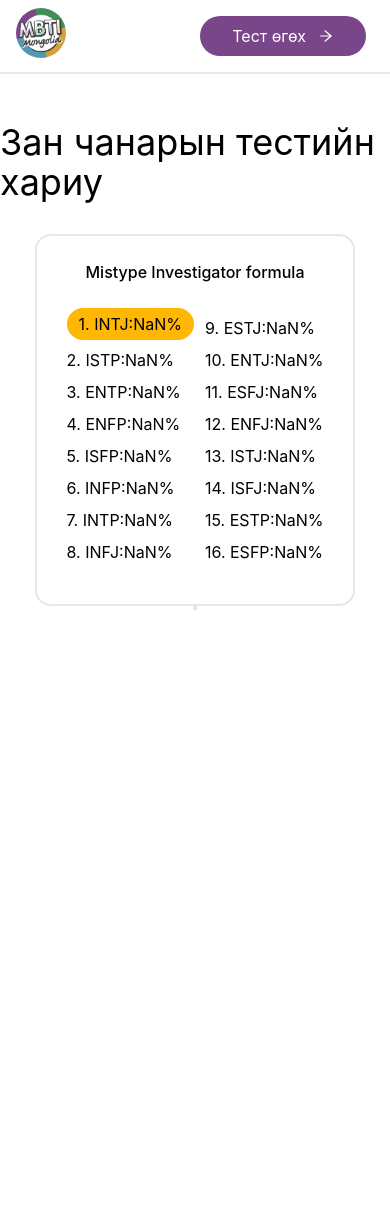
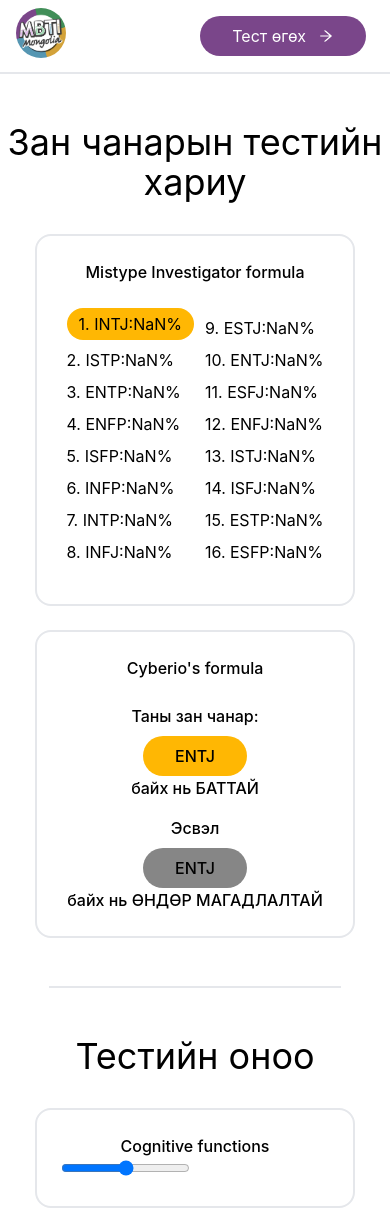
Before and after one commit to bilguudeiblgd/mbti_test, a Next.js app: page /result/1 in a window 390 px wide. Before the commit the page ends 844 px from the top, so only its background shows below. Built offline with nearby package versions, Linux system fonts and the light colour scheme.

Commit message:
result page additions. Flooring before submitting. Fixed the percent higher than 125%

```diff
--- /dev/null
+++ b/components/ResultCognitive.js
@@ -0,0 +1,28 @@
+import React from "react";
+
+export default function ResultCognitive({ cogFunctions }) {
+    console.log("reeached")
+  console.log(cogFunctions);
+  return (
+    <div>
+      <div
+        className={"border-2 mb-6 md:mb-0 md:mr-4 w-80 rounded-2xl h-90 p-6"}
+      >
+        <h3 className={"text-1xl font-medium text-center"}>
+          Cognitive functions
+        </h3>
+        {[...cogFunctions.entries()].map((item, index) => {
+          if (index >= 4) return;
+          console.log(item);
+          let value = (item[1] / 15.8) * 100;
+          return (
+            <div>
+              <label value="dada" />
+              <input type="range" max="100" value={value} />
+            </div>
+          );
+        })}
+      </div>
+    </div>
+  );
+}
--- a/pages/result/[result].js
+++ b/pages/result/[result].js
@@ -1,9 +1,9 @@
 import { useRouter } from "next/router";
-import Navbar from '../../components/Navbar';
-import React from 'react'
+import Navbar from "../../components/Navbar";
+import React from "react";
+import ResultCognitive from "../../components/ResultCognitive";
 
 export default function Result({ result }) {
-
   result = decodeURIComponent(result);
   let cogFunctions = new Map();
   let cogArr = result.split("&");
@@ -11,7 +11,7 @@ export default function Result({ result }) {
     let func = item.slice(0, 2);
     let funcScore = item.slice(3, item.length);
     cogFunctions.set(func, parseFloat(funcScore));
-  })
+  });
 
   const mbtiInFunctions = [
     { INTJ: ["Ni", "Te", "Fi", "Se"] },
@@ -30,12 +30,10 @@ export default function Result({ result }) {
     { ISFJ: ["Si", "Fe", "Ti", "Ne"] },
     { ESTP: ["Se", "Ti", "Fe", "Ni"] },
     { ESFP: ["Se", "Fi", "Te", "Ni"] },
-
   ];
   let personalities = new Map();
 
   const calculate = () => {
-
     for (let item of mbtiInFunctions) {
       for (let key in item) {
         let formula = 0;
@@ -46,91 +44,138 @@ export default function Result({ result }) {
         //   formula += cogFunctions.get(cogfunc);
         // }
 
-        formula += cogFunctions.get(item[key][0]) * 1;
-        formula += cogFunctions.get(item[key][1]) * 0.8;
-        formula += cogFunctions.get(item[key][2]) * 0.6;
-        formula += cogFunctions.get(item[key][3]) * 0.4;
-        formula = Math.round((formula) * 10) / 10
-        formula = ((formula + 15.8) / 31.6) * 100
-        formula = Math.round((formula) * 10) / 10
+        formula += cogFunctions.get(item[key][0]) * 1.4;
+        formula += cogFunctions.get(item[key][1]) * 1;
+        formula += cogFunctions.get(item[key][2]) * 0.8;
+        formula += cogFunctions.get(item[key][3]) * 0.2;
+        formula = Math.round(formula * 10) / 10;
+        formula = ((formula + 53.72) / 107.44) * 100;
+        formula = Math.round(formula * 10) / 10;
         personalities.set(key, formula);
       }
     }
 
-    let personalitiesSorted = new Map([...personalities.entries()].sort((a, b) => b[1] - a[1]));
+    let personalitiesSorted = new Map(
+      [...personalities.entries()].sort((a, b) => b[1] - a[1])
+    );
 
     console.log(personalitiesSorted);
     personalities = personalitiesSorted;
-
-  }
+  };
   return (
-
     <div>
       <Navbar />
       <main className={"container mx-auto"}>
         <div className={"flex flex-col justify-center items-center my-12"}>
-          <h1 className={"text-4xl mb-8"}>Зан чанарын тестийн хариу</h1>
+          <h1 className={"text-4xl text-center mb-8"}>
+            Зан чанарын тестийн хариу
+          </h1>
           {calculate()}
-          <div>
-            <div className={"border-2 w-80 rounded-2xl h-90 p-6"}>
-              <h3 className={"text-1xl font-medium text-center"}>Mistype Investigator formula</h3>
+          <div className={"flex flex-col md:flex-row justify-around"}>
+            <div
+              className={
+                "border-2 mb-6 md:mb-0 md:mr-4 w-80 rounded-2xl h-90 p-6"
+              }
+            >
+              <h3 className={"text-1xl font-medium text-center"}>
+                Mistype Investigator formula
+              </h3>
               <div className={"flex mt-6 flex-row justify-around"}>
                 <div>
-                  {
-                    [...personalities.keys()].map((key, index) => {
-                      return <div key={index}>
-                        {
-                          index <= 7
-                            ?
+                  {[...personalities.keys()].map((key, index) => {
+                    return (
+                      <div key={index}>
+                        {index <= 7 ? (
                           <div>
-                              <h2 style={
+                            <h2
+                              style={
                                 index == 0
-                                  ? { backgroundColor: "#ffb703", borderRadius: "24px", paddingTop: "4px", paddingBottom: "4px", paddingLeft: "12px", paddingRight: "12px" }
+                                  ? {
+                                      backgroundColor: "#ffb703",
+                                      borderRadius: "24px",
+                                      paddingTop: "4px",
+                                      paddingBottom: "4px",
+                                      paddingLeft: "12px",
+                                      paddingRight: "12px",
+                                    }
                                   : {}
-                              } className={"mb-2"} key={index}>{index + 1}. {key}:{personalities.get(key)}%</h2>
+                              }
+                              className={"mb-2"}
+                              key={index}
+                            >
+                              {index + 1}. {key}:{personalities.get(key)}%
+                            </h2>
                           </div>
-                            :
+                        ) : (
                           <div></div>
-                        }
+                        )}
                       </div>
-                    })
-                  }
+                    );
+                  })}
                 </div>
                 <div className={"py-2"}>
-                  {
-                    [...personalities.keys()].map((key, index) => {
-                      return <div key={index}>
-                        {
-                          index > 7
-                            ?
+                  {[...personalities.keys()].map((key, index) => {
+                    return (
+                      <div key={index}>
+                        {index > 7 ? (
                           <div>
-                              <h2 className={"mb-2"} key={index}>{index + 1}. {key}:{personalities.get(key)}%</h2>
+                            <h2 className={"mb-2"} key={index}>
+                              {index + 1}. {key}:{personalities.get(key)}%
+                            </h2>
                           </div>
-                            :
+                        ) : (
                           <div></div>
-                        }
+                        )}
                       </div>
-                    })
-                  }
+                    );
+                  })}
                 </div>
               </div>
             </div>
-            <div>
-
+            <div className={"border-2 md:ml-4 w-80 rounded-2xl h-90 p-6"}>
+              <h3 className={"text-1xl font-medium text-center"}>
+                Cyberio's formula
+                <div className={"mt-6 flex flex-col items-center"}>
+                  <h4>Таны зан чанар:</h4>
+                  <div className={"w-full flex justify-center"}>
+                    <h2
+                      className={
+                        "bg-[#ffb703] w-max px-8 mt-2 rounded-3xl py-2 text-center"
+                      }
+                    >
+                      ENTJ
+                    </h2>
+                  </div>
+                  <p>байх нь БАТТАЙ</p>
+                  <h4 className={"mt-4"}>Эсвэл</h4>
+                  <div className={"w-full flex justify-center"}>
+                    <h2
+                      className={
+                        "bg-[#868686] w-max px-8 mt-2 rounded-3xl py-2 text-center"
+                      }
+                    >
+                      ENTJ
+                    </h2>
+                  </div>
+                  <p>байх нь ӨНДӨР МАГАДЛАЛТАЙ</p>
+                </div>
+              </h3>
             </div>
           </div>
-
-          <div className={"border-2"}>
-
+          {/* section 2 */}
         </div>
+        <div className={"border-b-2 w-3/4 mx-auto mb-12"}></div>
+        <div className={"flex flex-col items-center"}>
+          <h1 className={"text-4xl text-center mb-8"}>Тестийн оноо</h1>
+          <ResultCognitive cogFunctions = {cogFunctions}/>
         </div>
       </main>
     </div>
-  )
+  );
 }
 
 Result.getInitialProps = async ({ query }) => {
-  const { result } = query
+  const { result } = query;
 
-  return { result }
-}
+  return { result };
+};
--- a/pages/test.js
+++ b/pages/test.js
@@ -171,14 +171,14 @@ export default function Test() {
     console.log(savingCogFunc);
     let url = "/result/"
     let funcUrl =
-      "Ne=" + savingCogFunc.get("Ne") +
-      "&Ni=" + savingCogFunc.get("Ni") +
-      "&Se=" + savingCogFunc.get("Se") +
-      "&Si=" + savingCogFunc.get("Si") +
-      "&Te=" + savingCogFunc.get("Te") +
-      "&Ti=" + savingCogFunc.get("Ti") +
-      "&Fe=" + savingCogFunc.get("Fe") +
-      "&Fi=" + savingCogFunc.get("Fi");
+      "Ne=" + Math.floor(savingCogFunc.get("Ne") * 10) / 10 +
+      "&Ni=" + Math.floor(savingCogFunc.get("Ni") * 10) / 10 +
+      "&Se=" + Math.floor(savingCogFunc.get("Se") * 10) / 10 +
+      "&Si=" + Math.floor(savingCogFunc.get("Si") * 10) / 10 +
+      "&Te=" + Math.floor(savingCogFunc.get("Te") * 10) / 10 +
+      "&Ti=" + Math.floor(savingCogFunc.get("Ti") * 10) / 10 +
+      "&Fe=" + Math.floor(savingCogFunc.get("Fe") * 10) / 10 +
+      "&Fi=" + Math.floor(savingCogFunc.get("Fi") * 10) / 10;
 
     router.push(url + funcUrl)
 
```
Also changed, not shown: 1 other file (tests, documents, lock files or other folders). Lines whose indentation alone changed are shown as unchanged.
